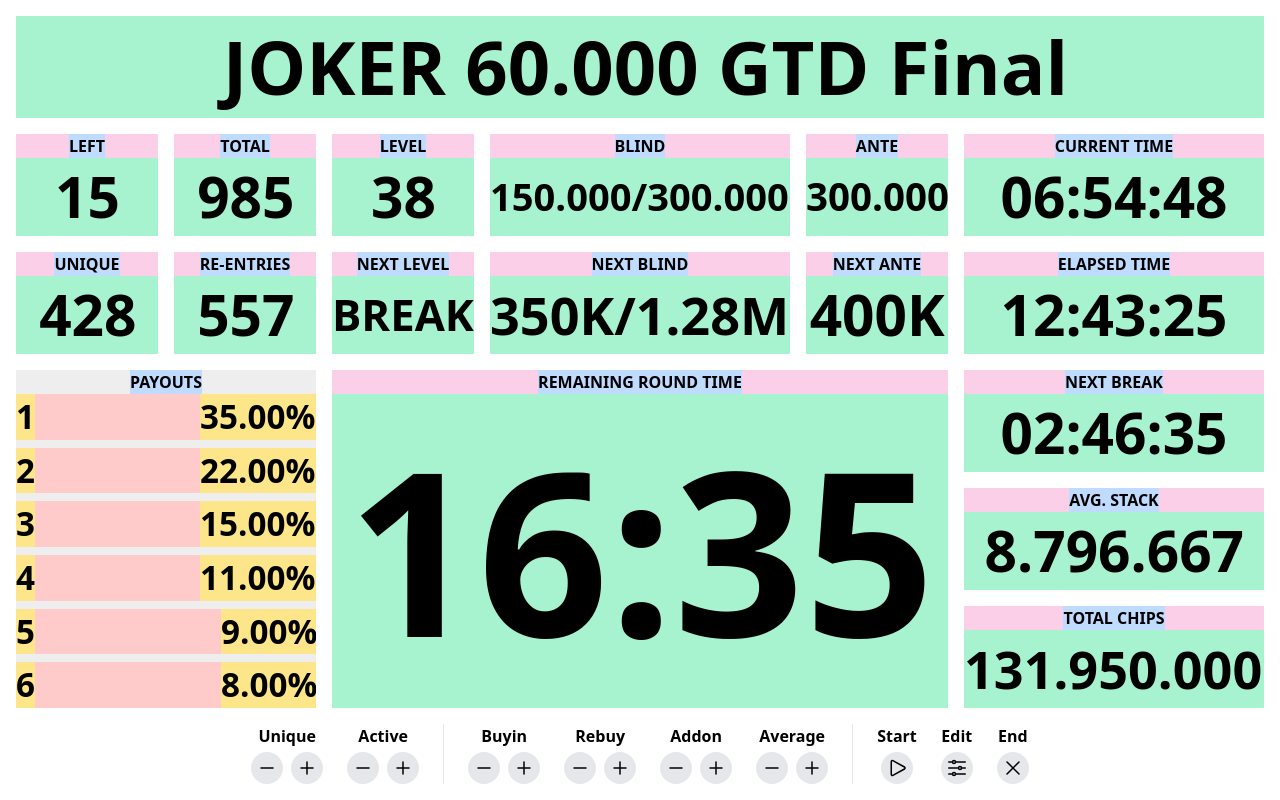
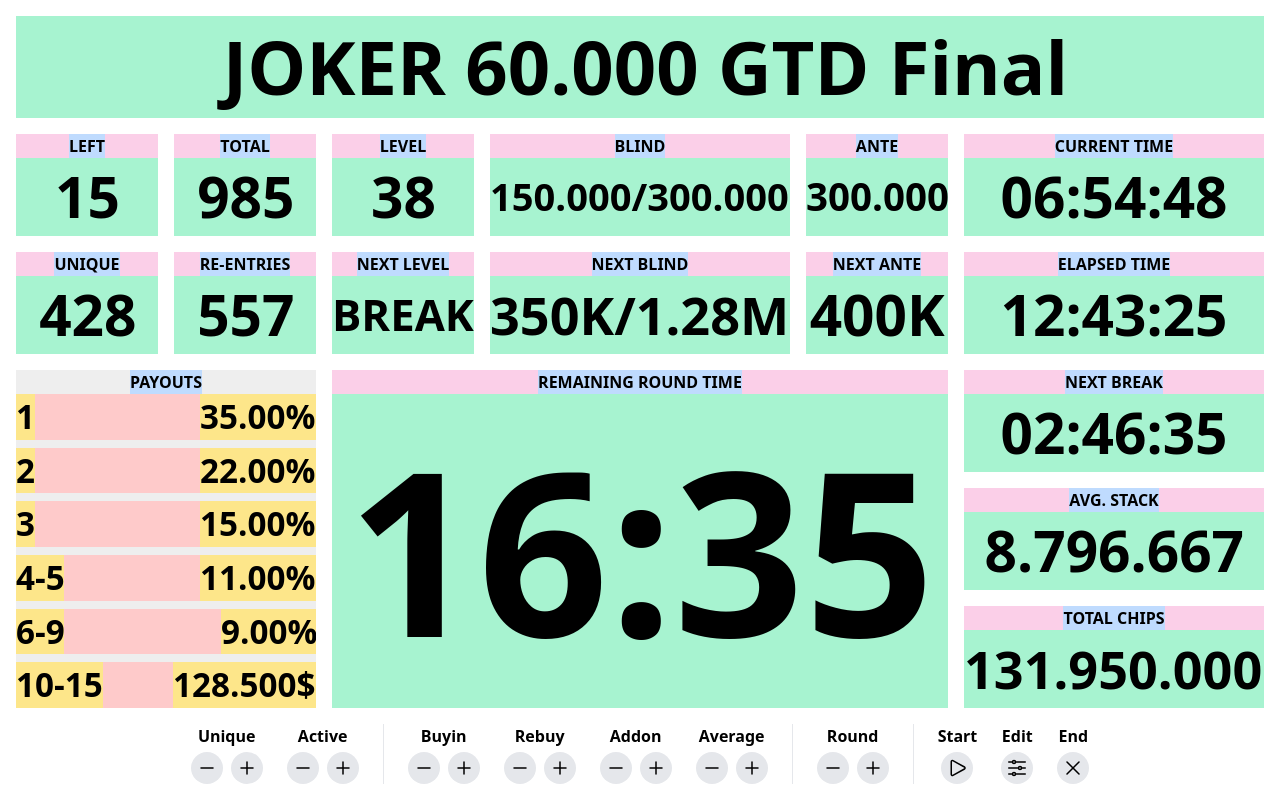
Before and after one commit to elieven/PCLK-game-face-ui-01, a React (Create React App) app: page / in a window 1280 px wide. Built offline with nearby package versions, Linux system fonts and the light colour scheme.

Commit message:
Update 3 files

```diff
--- a/src/App.tsx
+++ b/src/App.tsx
@@ -227,6 +227,20 @@ const BottomControls = () => {
           </div>
         </div>
       </section>
+      {/* Level section */}
+      <section className="flex space-x-6 px-6">
+        <div className="flex flex-col items-center space-y-1">
+          <span>Round</span>
+          <div className="flex space-x-2">
+            <button className="bg-gray-200 rounded-full w-8 h-8 flex items-center justify-center">
+              <MinusSmallIcon className="w-6 h-6" />
+            </button>
+            <button className="bg-gray-200 rounded-full w-8 h-8 flex items-center justify-center">
+              <PlusSmallIcon className="w-6 h-6" />
+            </button>
+          </div>
+        </div>
+      </section>
       {/* Aditional controls section */}
       <section className="flex space-x-6 px-6">
         <div className="flex flex-col items-center space-y-1">
@@ -274,16 +288,16 @@ const PayoutsDisplay = ({
     { spot: 1, percentage: 35 },
     { spot: 2, percentage: 22 },
     { spot: 3, percentage: 15 },
-    { spot: 4, percentage: 11 },
-    { spot: 5, percentage: 9 },
-    { spot: 6, percentage: 8 }
+    { spot: `4-5`, percentage: 11 },
+    { spot: `6-9`, percentage: 9 },
+    { spot: `10-15`, percentage: `128.500$` }
   ]
 }: {
-  payouts?: { spot: number; percentage: number }[];
+  payouts?: { spot: number | string; percentage: number | string }[];
 }) => {
   return (
     <ul className="grid h-full w-full gap-2">
-      {payouts.slice(0).map(({ spot, percentage }) => {
+      {payouts.slice(0, 6).map(({ spot, percentage }) => {
         return (
           <li className="bg-red-200 relative" key={spot}>
             <div className="absolute inset-0 w-full h-full flex justify-between">
@@ -291,8 +305,13 @@ const PayoutsDisplay = ({
                 text={`${spot}`}
                 className="h-full bg-yellow-200"
               />
+              <ScalableSVGText text="00" className="opacity-0 select-none" />
               <ScalableSVGText
-                text={percentage.toFixed(2) + '%'}
+                text={
+                  typeof percentage === 'number'
+                    ? percentage.toFixed(2) + '%'
+                    : percentage
+                }
                 className="h-full bg-yellow-200"
               />
             </div>
--- a/src/styles.css
+++ b/src/styles.css
@@ -1,3 +1,9 @@
+@import url('https://fonts.googleapis.com/css2?family=Roboto:wght@400;500;700&display=swap');
+
+/* * {
+  font-family: 'Roboto', sans-serif;
+} */
+
 .App {
   font-family: sans-serif;
   text-align: center;
```
Also changed, not shown: 1 other file (tests, documents, lock files or other folders).
